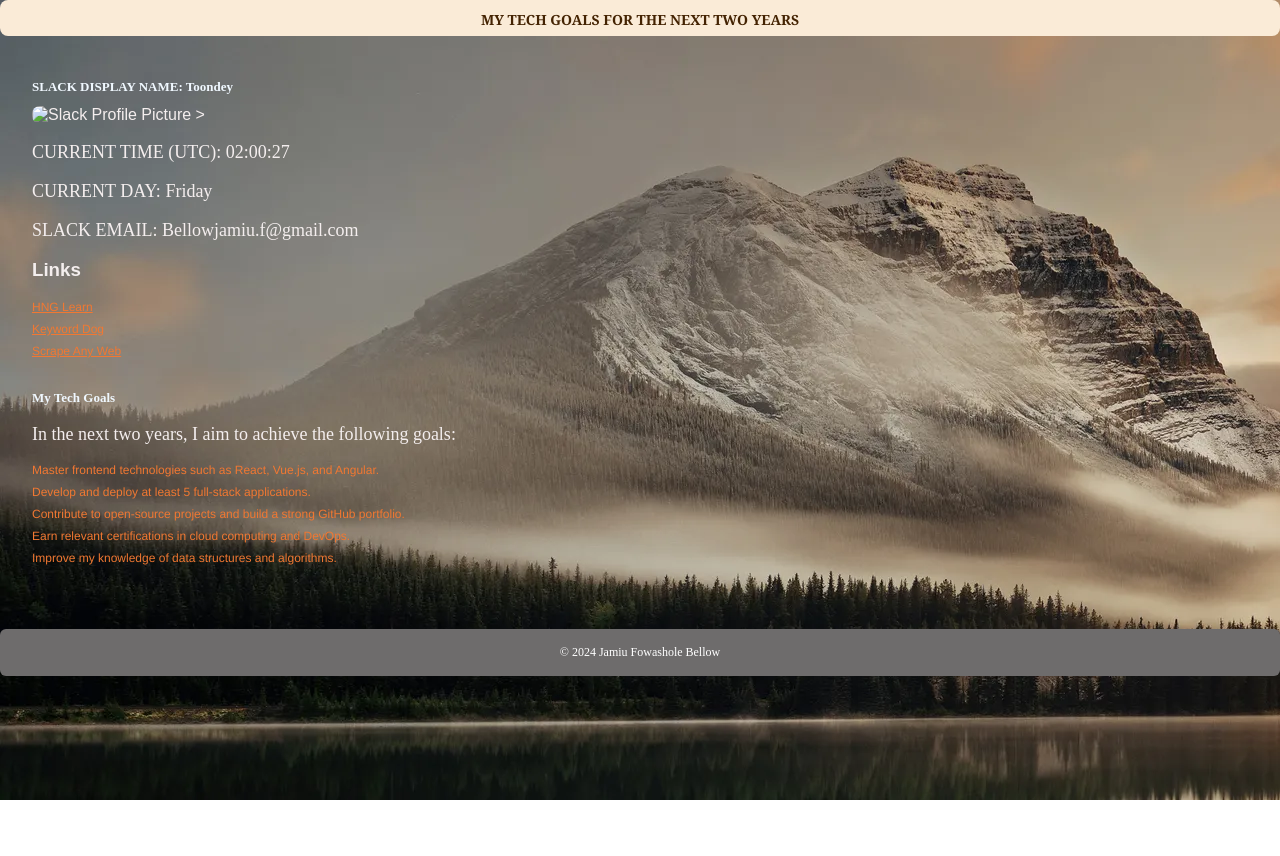
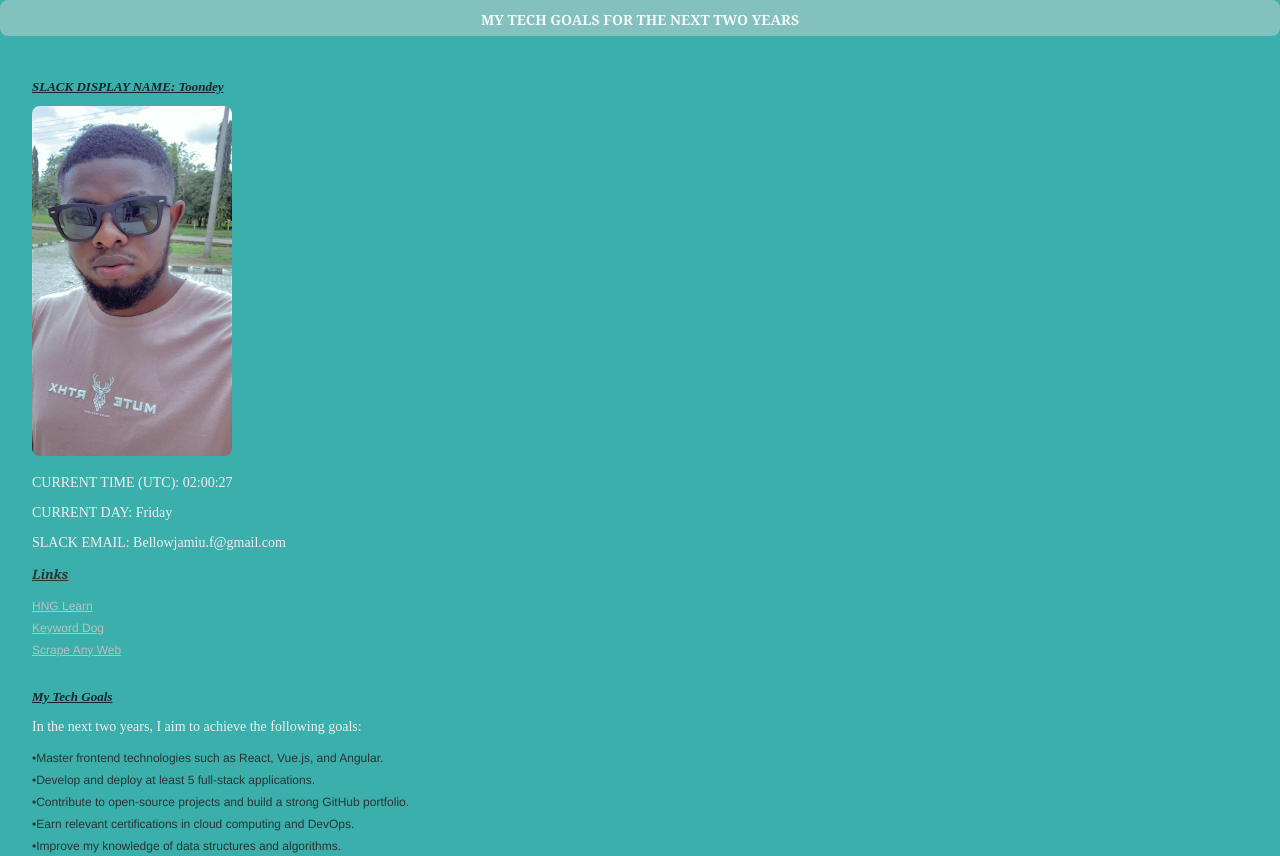
Before and after one commit to Jhamzey/HNG-ONE, a plain HTML site: page index.html in a window 1280 px wide. Shown: the top 856 px of the page. Before the commit the page ends 800 px from the top, so only its background shows below. Drawn offline with Linux system fonts and the light colour scheme.

Commit message:
Initial commit

```diff
--- a/index.html
+++ b/index.html
@@ -1,20 +1,21 @@
 <!DOCTYPE html>
 <html lang="en">
+
 <head>
     <meta charset="UTF-8">
     <meta name="viewport" content="width=device-width, initial-scale=1.0">
     <title>My Tech Goals</title>
     <link rel="stylesheet" href="styles.css">
 </head>
+
 <body>
     <header>
-        <h1>MY TECH GOALS FOR THE NEXT TWO YEARS</h1>
+        <h1 class="pacifico-regular">MY TECH GOALS FOR THE NEXT TWO YEARS</h1>
     </header>
     <main>
         <section>
             <h2 data-testid="slackDisplayName">SLACK DISPLAY NAME: Toondey</h2>
             <img src="Turner.jpg" alt="Slack Profile Picture" data-testid="slackProfilePicture" width="500" height="300">
-            >
             <p data-testid="currentTimeUTC">CURRENT TIME (UTC): <span id="current-time"></span></p>
             <p data-testid="currentDay">CURRENT DAY: <span id="current-day"></span></p>
             <p data-testid="slackEmail">SLACK EMAIL: Bellowjamiu.f@gmail.com</p>
@@ -29,11 +30,11 @@
             <h2>My Tech Goals</h2>
             <p>In the next two years, I aim to achieve the following goals:</p>
             <ul>
-                <li>Master frontend technologies such as React, Vue.js, and Angular.</li>
-                <li>Develop and deploy at least 5 full-stack applications.</li>
-                <li>Contribute to open-source projects and build a strong GitHub portfolio.</li>
-                <li>Earn relevant certifications in cloud computing and DevOps.</li>
-                <li>Improve my knowledge of data structures and algorithms.</li>
+                <li>•Master frontend technologies such as React, Vue.js, and Angular.</li>
+                <li>•Develop and deploy at least 5 full-stack applications.</li>
+                <li>•Contribute to open-source projects and build a strong GitHub portfolio.</li>
+                <li>•Earn relevant certifications in cloud computing and DevOps.</li>
+                <li>•Improve my knowledge of data structures and algorithms.</li>
             </ul>
         </section>
     </main>
@@ -42,4 +43,5 @@
     </footer>
     <script src="script.js"></script>
 </body>
+
 </html>
--- a/styles.css
+++ b/styles.css
@@ -1,22 +1,23 @@
+
 body {
-    font-family: Arial, Helvetica, sans-serif, sans-serif;
+    font-family: Georgia, 'Times New Roman', Times, serif;
     margin: 0;
     padding: 0;
     box-sizing: border-box;
-    background-image: url("Soothing-nature-backgrounds-2.jpg.webp") ;
+    background-color: #3aafab;
     color: #f4eeee;
 }
 
 header {
     font-size: 7px;
-    background-color: antiquewhite;
-    font-family: Georgia, 'Times New Roman', Times, serif;
-    color: rgb(68, 35, 2);
+    color: rgba(255, 255, 255, 0.902);
     text-align: center;
     padding: 1rem 0;
     border-radius: 8px;
     height: 10px;
     padding-top: 10px;
+    text-decoration: solid;
+    background-color: #82c1be;
 }
 
 header h1 {
@@ -24,14 +25,22 @@ header h1 {
 }
 
 section h2 {
-    color:aliceblue
+    color: #17252a;
+    text-decoration: underline;
+    font-style: oblique;
+}
+
+section h3 {
+    text-decoration: underline;
+    font-size: 13px;
+    color: #2b3434;
+    font-style: oblique;
 }
 
 img {
     border-radius: 8px;
     height: 350px;
     width: 200px;
-    border-color: #f17832;
 }
 
 main {
@@ -49,12 +58,22 @@ h2 {
 }
 
 section ul li {
-    color: #f17832;
+    color: #2b3434;
+}
+
+section p {
+    font-size: 14px;
 }
 
 section ul li a {
-    color: #f17832;
+    color: #bcc0bf;
+    font-weight: 300;
 }
+
+section ul li a:hover {
+    color: rgb(239, 26, 26);
+}
+
 p {
     font-family: 'Times New Roman', Times, serif;
     font-size: 18px;
@@ -73,8 +92,7 @@ ul li {
 
 footer {
     padding: 1rem 0;
-    background-color: #6e6c6c;
-    color: white;
+    color: #dbe2e0;
     position: absolute;
     width: 100%;
     bottom: 5;
```
Also changed, not shown: Soothing-nature-backgrounds-2.jpg.webp (deleted), Turner.jpg (added).
